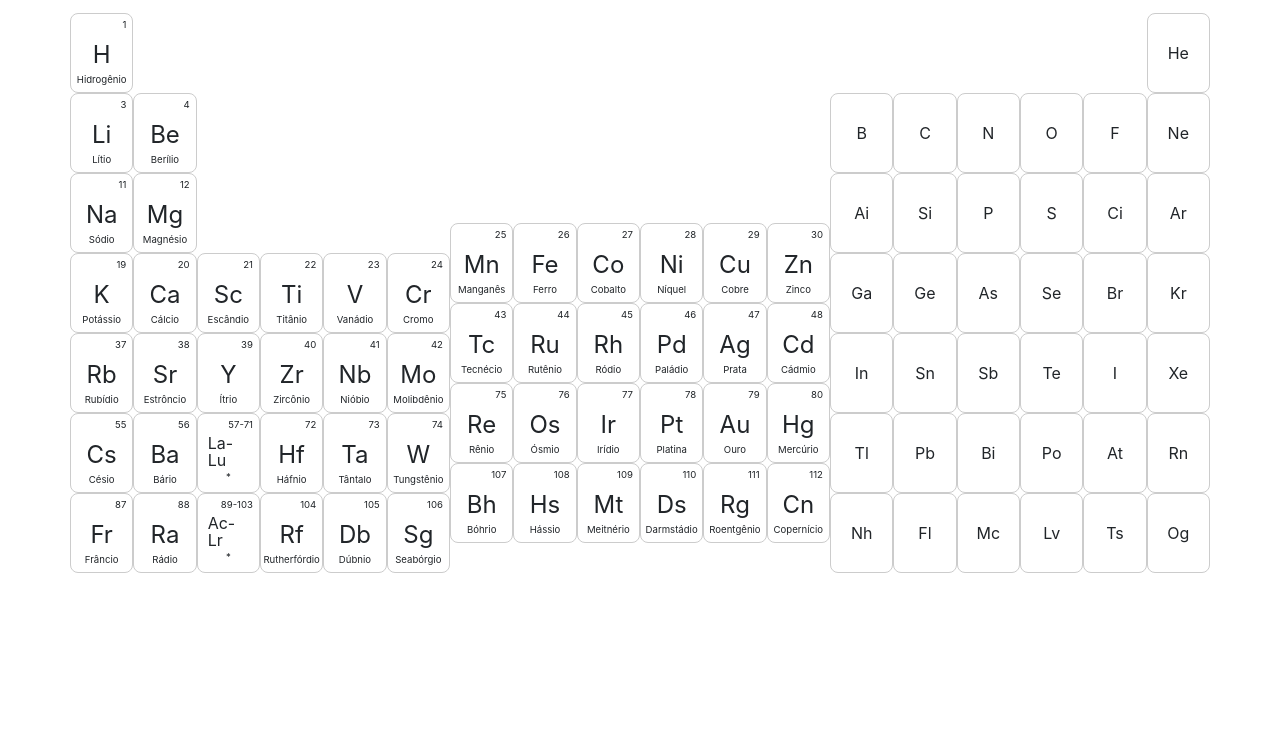
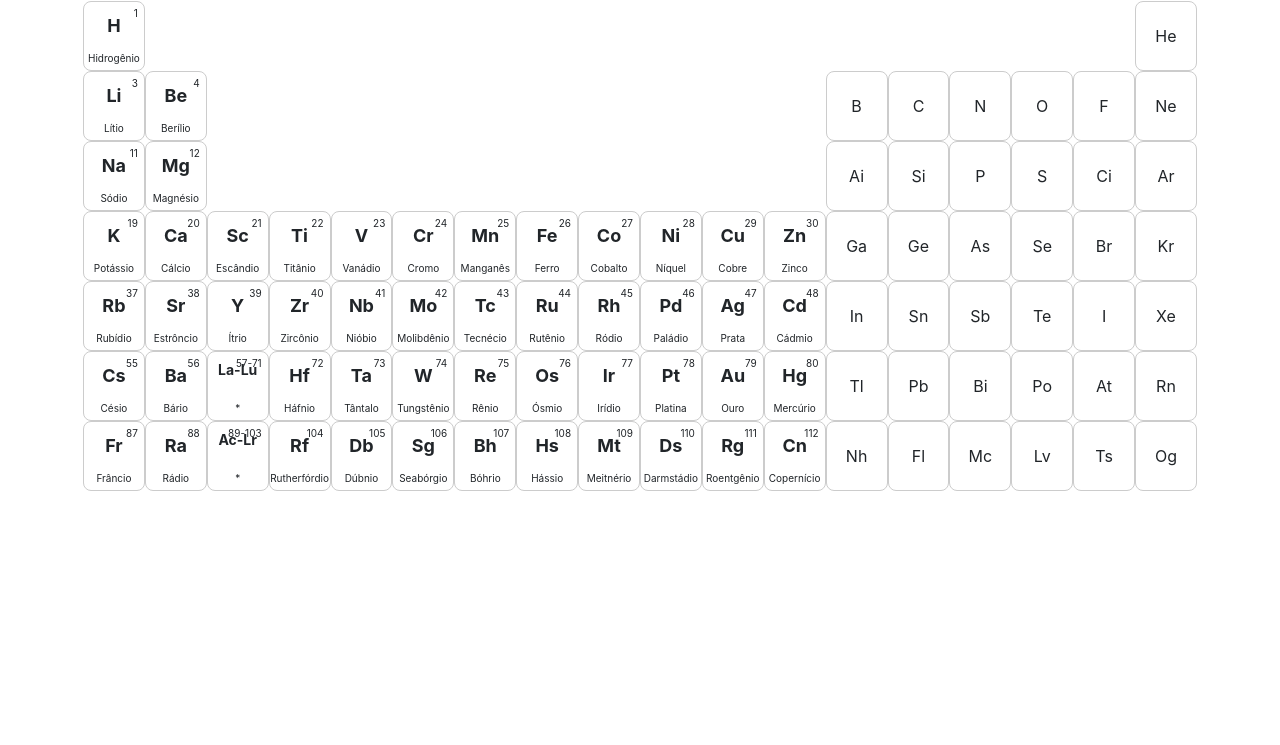
Before and after one commit to goemon009/sistemas_internet, a plain HTML site: page aula02.html in a window 1280 px wide. Shown: the part 55-800 px from the top of the page. Drawn offline with nearby package versions, Linux system fonts and the light colour scheme.

Commit message:
Update style.css
Agora os elementos da tabela estão alinhados como deveriam

```diff
--- a/style.css
+++ b/style.css
@@ -1,70 +1,81 @@
-
-
-.elemento, .elemento-vazio {
-    height: 70px; /* Altura fixa */
+/* RESET COMPLETO DO LAYOUT */
+.container .row {
     display: flex !important;
-    align-items: center;
-    justify-content: center;
-    margin: 0;
+    flex-wrap: nowrap !important;
+    align-items: flex-start;
+    margin: 0 -2px !important;
 }
 
-.elemento-vazio {
-    height: 70px; /* Mesma altura dos elementos */
-    visibility: hidden; /* Mantém o espaço reservado */
-    border: 1px solid transparent !important;
+/* CADA BLOCO PRINCIPAL */
+.col-md-4 {
+    display: flex !important;
+    flex-direction: column;
+    padding: 0 !important;
+    width: calc(100%/3) !important;
 }
 
-.col-md-4:nth-child(2) .row:nth-child(n+4) {
-    top: 28px; /* Experimente entre 20px-30px */
+/* LINHAS INTERNAS (CRUCIAL) */
+.col-md-4 > .row {
+    display: flex !important;
+    flex-wrap: nowrap !important;
+    width: 100% !important;
+    margin: 0 !important;
+    min-height: 70px; /* Altura fixa */
 }
 
-.elemento {
-    position: relative;
-    display: inline-flex; /* Mantém comportamento inline */
+/* COLUNAS DOS ELEMENTOS */
+.col-md-2 {
+    flex: 0 0 calc(100%/6) !important;
+    max-width: calc(100%/6) !important;
+    padding: 2px !important;
+}
+
+/* ELEMENTOS (ESTILO UNIVERSAL) */
+.elemento, .elemento-vazio {
+    height: 70px;
+    border: 1px solid #ccc;
+    border-radius: 8px;
+    display: flex !important;
     flex-direction: column;
     justify-content: center;
     align-items: center;
-    width: 80px;
-    height: 80px;
-    border: 1px solid #ccc;
-    border-radius: 8px;
+    position: relative;
     padding: 8px;
+    box-sizing: border-box;
+    min-width: 60px;
+    width: 100%;
 }
 
+/* ELEMENTOS VAZIOS */
+.elemento-vazio {
+    visibility: hidden;
+    border-color: transparent;
+}
+
+/* PARTES DO ELEMENTO */
 .numero-atomico {
     position: absolute;
     top: 4px;
     right: 6px;
-    font-size: 0.6em; /* Unidade relativa */
+    font-size: 10px;
 }
 
 .simbolo {
-    font-size: 1.5em;
-    margin-top: 0.8em;
+    font-size: 18px;
+    font-weight: bold;
+    margin-top: 8px;
 }
 
 .nome-elemento {
-    font-size: 0.6em;
+    font-size: 10px;
     margin-top: auto;
+    padding-bottom: 2px;
+}
+
+/* AJUSTE PARA ELEMENTOS LONGS */
+.elemento-lantanideos .simbolo {
+    font-size: 14px;
+    line-height: 1.2;
+    padding: 0 3px;
     text-align: center;
 }
-
-.titulo-principal {
-    text-align: center;
-    margin-bottom: 20px; /* Espaço extra opcional */
-}
-
-/* Ajuste específico para o elemento La-Lu */
-.elemento-lantanideos .simbolo {
-    font-size: 1.0em; /* Tamanho menor que o padrão */
-    line-height: 1.1; /* Melhora o espaçamento entre linhas */
-    padding: 0 2px; /* Adiciona espaço nas laterais */
-    word-break: break-word; /* Quebra palavra se necessário */
-}
-
-/* Manter alinhamento vertical */
-.elemento-lantanideos {
-    display: flex;
-    align-items: center;
-    justify-content: center;
-}
```
